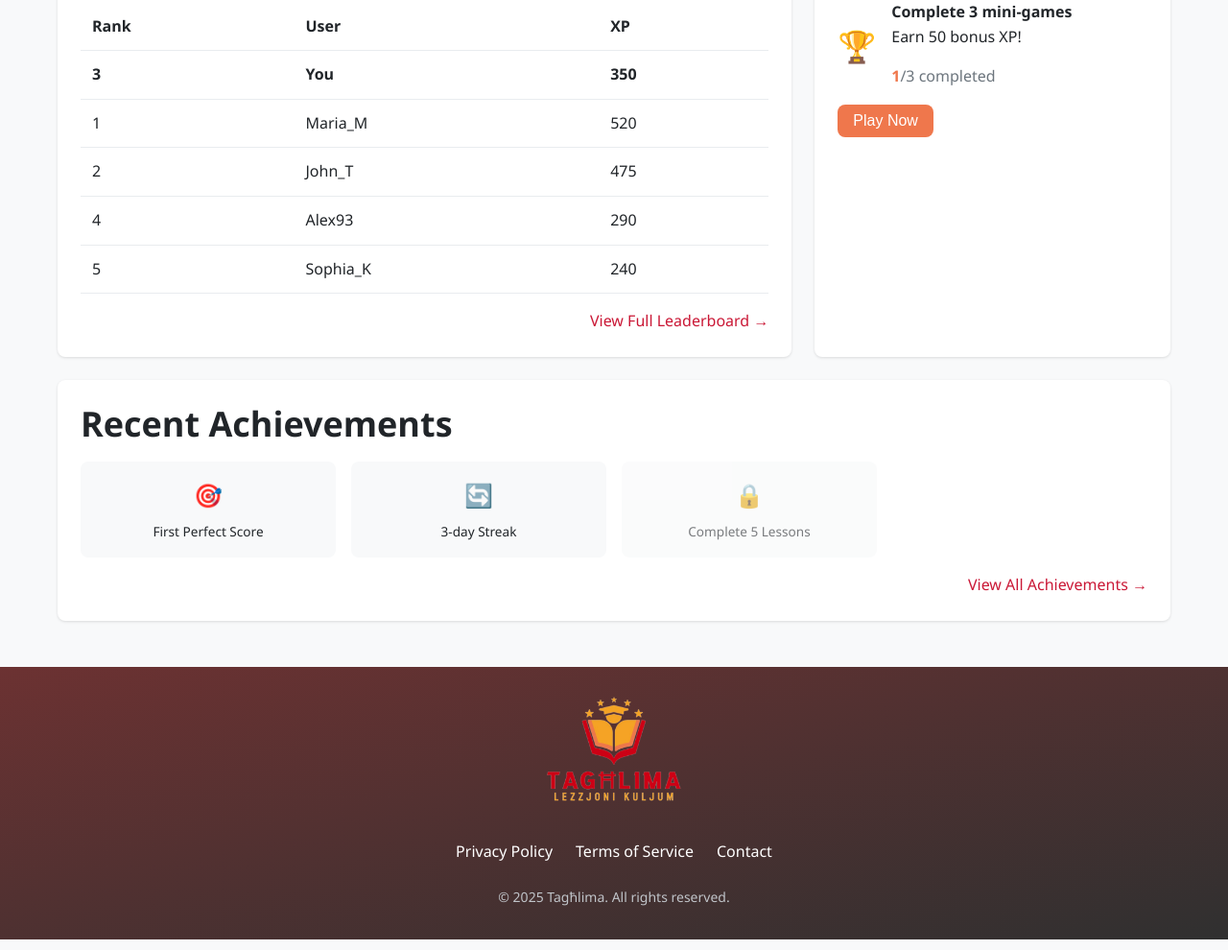
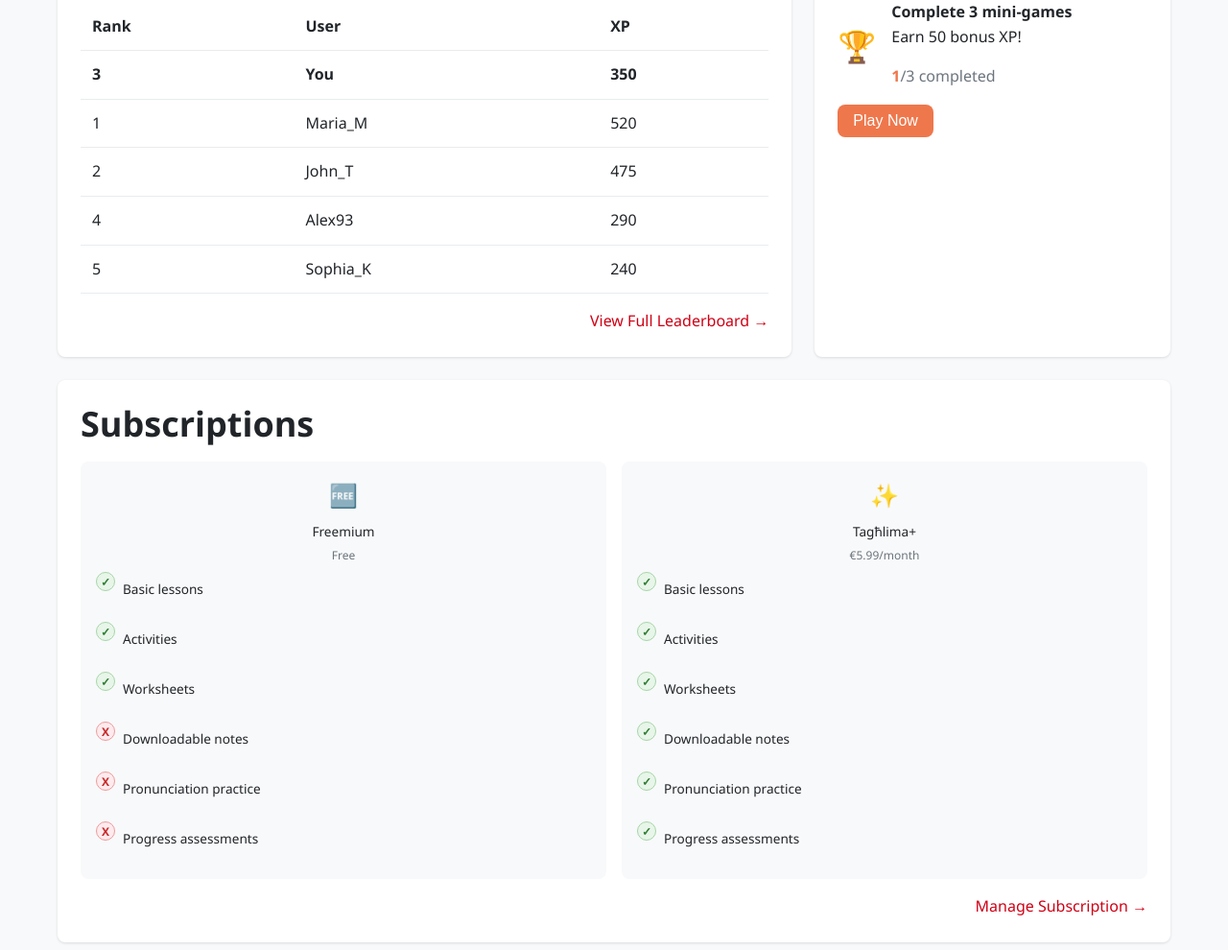
Before and after one commit to Mimiiiii017/Taghlima, a website: page dashboard.html in a window 1280 px wide. Shown: the part 750-1740 px from the top of the page at 96% size. Drawn offline with Linux system fonts and the light colour scheme.

Commit message:
Fixed some maltese words, added subscription (to be fixed)

```diff
--- a/css/dashboard.css
+++ b/css/dashboard.css
@@ -212,15 +212,15 @@
     font-weight: bold;
   }
 
-  /* Achievements Styles */
-  .achievements-grid {
+  /* Subscription Styles */
+  .subs-grid {
     display: grid;
-    grid-template-columns: repeat(4, 1fr);
+    grid-template-columns: repeat(2, 1fr);
     gap: 1rem;
     margin: 1rem 0;
   }
 
-  .achievement-item {
+  .subs-item {
     display: flex;
     flex-direction: column;
     align-items: center;
@@ -230,17 +230,64 @@
     border-radius: var(--border-radius);
   }
 
-  .achievement-item.locked {
-    opacity: 0.6;
+  .subscription-item {
+  display: flex;
+  flex-direction: column;
+  align-items: center;
+  text-align: center;
+  padding: 1rem;
+  background-color: var(--gray-100);
+  border-radius: var(--border-radius);
 }
 
-  .achievement-icon {
+.subscription-icon {
   font-size: 1.5rem;
   margin-bottom: 0.5rem;
 }
 
-  .achievement-name {
+.subscription-name {
   font-size: 0.85rem;
+}
+
+.subscription-price {
+  font-size: 0.75rem;
+  color: var(--gray-600);
+  margin-top: 0.25rem;
+}
+
+.feature-row {
+  display: flex;
+  align-items: center;
+  margin: 0.5rem 0;
+  width: 100%;
+}
+
+.feature-text {
+  font-size: 0.85rem;
+  margin-left: 0.5rem;
+}
+
+.feature-icon {
+  display: flex;
+  align-items: center;
+  justify-content: center;
+  width: 20px;
+  height: 20px;
+  border-radius: 50%;
+  font-size: 0.75rem;
+  font-weight: bold;
+}
+
+.has-feature {
+  background-color: #e8f5e9;
+  color: #2e7d32;
+  border: 1px solid #a5d6a7;
+}
+
+.no-feature {
+  background-color: #ffebee;
+  color: #c62828;
+  border: 1px solid #ef9a9a;
 }
 
   /* User Profile Dropdown */
--- a/css/styles.css
+++ b/css/styles.css
@@ -1,11 +1,11 @@
 /* Base styles and reset */
 :root {
     /* Colors */
-    --primary-color: #ca1836;
+    --primary-color: #cf0115;
     --secondary-color: #EF774C;
-    --accent-color: #F4A325;
+    --accent-color: #F6A12C;
     --bg: #fff1f3;
-    --hovering: #a7152d;
+    --hovering: #b90214;
     --hovering-lined: #fde2e6;
     --secondary-hover: #d35d32;
     --white: #ffffff;
--- a/dashboard.html
+++ b/dashboard.html
@@ -1,11 +1,11 @@
 <!DOCTYPE html>
 <html lang="en">
   <head>
-  <meta charset="UTF-8">
-  <meta name="viewport" content="width=device-width, initial-scale=1.0">
+    <meta charset="UTF-8" />
+    <meta name="viewport" content="width=device-width, initial-scale=1.0" />
     <title>Tagħlima - Dashboard</title>
-  <link rel="stylesheet" href="css/styles.css">
-  <link rel="stylesheet" href="css/dashboard.css">
+    <link rel="stylesheet" href="css/styles.css" />
+    <link rel="stylesheet" href="css/dashboard.css" />
     <script src="js/app.js" defer></script>
     <script src="js/dashboard.js" defer></script>
   </head>
@@ -18,7 +18,12 @@
           </section>
 
           <!-- Hamburger Menu Button -->
-            <div class="hamburger" id="hamburger-menu" aria-label="Toggle menu" tabindex="0">
+          <div
+            class="hamburger"
+            id="hamburger-menu"
+            aria-label="Toggle menu"
+            tabindex="0"
+          >
             <span></span>
             <span></span>
             <span></span>
@@ -31,7 +36,7 @@
             <a href="games.html">Games</a>
             <a href="dashboard.html">Dashboard</a>
             <div class="user-profile">
-                <img src="assets/pfp.jpg" alt="User Avatar" class="avatar">
+              <img src="assets/pfp.jpg" alt="User Avatar" class="avatar" />
               <span class="username">User</span>
               <div class="dropdown-content">
                 <a>Profile</a>
@@ -80,7 +85,7 @@
           <div class="dashboard-card daily-goal">
             <h2>Daily Goal</h2>
             <div class="progress-bar">
-            <div class="progress-fill" style="width: 70%;"></div>
+              <div class="progress-fill" style="width: 70%"></div>
             </div>
             <p class="progress-info">70 / 100 XP today</p>
             <button class="btn btn-primary">Continue Learning</button>
@@ -94,7 +99,7 @@
                 <div class="lesson-info">
                   <h3>Lesson 1: Greetings</h3>
                   <div class="lesson-progress-bar">
-                  <div class="lesson-progress-fill" style="width: 100%;"></div>
+                    <div class="lesson-progress-fill" style="width: 100%"></div>
                   </div>
                 </div>
               </div>
@@ -104,7 +109,7 @@
                 <div class="lesson-info">
                   <h3>Lesson 2: Numbers 1-10</h3>
                   <div class="lesson-progress-bar">
-                  <div class="lesson-progress-fill" style="width: 60%;"></div>
+                    <div class="lesson-progress-fill" style="width: 60%"></div>
                   </div>
                 </div>
               </div>
@@ -114,7 +119,7 @@
                 <div class="lesson-info">
                   <h3>Lesson 3: Food & Drink</h3>
                   <div class="lesson-progress-bar">
-                  <div class="lesson-progress-fill" style="width: 0%;"></div>
+                    <div class="lesson-progress-fill" style="width: 0%"></div>
                   </div>
                 </div>
               </div>
@@ -174,22 +179,70 @@
           </div>
 
           <div class="dashboard-card achievements">
-          <h2>Recent Achievements</h2>
-          <div class="achievements-grid">
-            <div class="achievement-item">
-              <div class="achievement-icon">🎯</div>
-              <span class="achievement-name">First Perfect Score</span>
+            <h2>Subscriptions</h2>
+            <div class="subs-grid">
+              <div class="subs-item">
+                <div class="subscription-icon">🆓</div>
+                <span class="subscription-name">Freemium</span>
+                <span class="subscription-price">Free</span>
+
+                <div class="feature-row">
+                  <span class="feature-icon has-feature">✓</span>
+                  <span class="feature-text">Basic lessons</span>
                 </div>
-            <div class="achievement-item">
-              <div class="achievement-icon">🔄</div>
-              <span class="achievement-name">3-day Streak</span>
+                <div class="feature-row">
+                  <span class="feature-icon has-feature">✓</span>
+                  <span class="feature-text">Activities</span>
                 </div>
-            <div class="achievement-item locked">
-              <div class="achievement-icon">🔒</div>
-              <span class="achievement-name">Complete 5 Lessons</span>
+                <div class="feature-row">
+                  <span class="feature-icon has-feature">✓</span>
+                  <span class="feature-text">Worksheets</span>
+                </div>
+                <div class="feature-row">
+                  <span class="feature-icon no-feature">X</span>
+                  <span class="feature-text">Downloadable notes</span>
+                </div>
+                <div class="feature-row">
+                  <span class="feature-icon no-feature">X</span>
+                  <span class="feature-text">Pronunciation practice</span>
+                </div>
+                <div class="feature-row">
+                  <span class="feature-icon no-feature">X</span>
+                  <span class="feature-text">Progress assessments</span>
                 </div>
               </div>
-          <a  class="view-all">View All Achievements →</a>
+              <div class="subs-item">
+                <div class="subscription-icon">✨</div>
+                <span class="subscription-name">Tagħlima+</span>
+                <span class="subscription-price">€5.99/month</span>
+
+                <div class="feature-row">
+                  <span class="feature-icon has-feature">✓</span>
+                  <span class="feature-text">Basic lessons</span>
+                </div>
+                <div class="feature-row">
+                  <span class="feature-icon has-feature">✓</span>
+                  <span class="feature-text">Activities</span>
+                </div>
+                <div class="feature-row">
+                  <span class="feature-icon has-feature">✓</span>
+                  <span class="feature-text">Worksheets</span>
+                </div>
+                <div class="feature-row">
+                  <span class="feature-icon has-feature">✓</span>
+                  <span class="feature-text">Downloadable notes</span>
+                </div>
+                <div class="feature-row">
+                  <span class="feature-icon has-feature">✓</span>
+                  <span class="feature-text">Pronunciation practice</span>
+                </div>
+                <div class="feature-row">
+                  <span class="feature-icon has-feature">✓</span>
+                  <span class="feature-text">Progress assessments</span>
+                </div>
+              </div>
+            </div>
+            <a class="view-all">Manage Subscription →</a>
           </div>
         </div>
       </div>
```
Also changed, not shown: data/words.json (+58 -26 lines), navbar.html (added, +55 -0 lines). Lines whose indentation alone changed are shown as unchanged.
